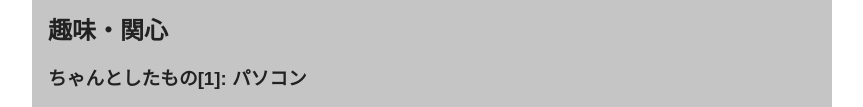
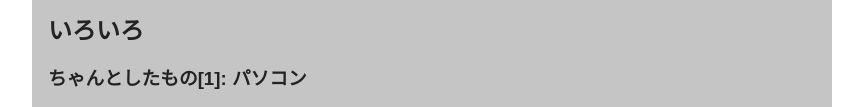
Before and after one commit to onsen-manjuuu/proto-onsen-manjuuu, a plain HTML site: page about.html in a window 1280 px wide. Shown: the part 482-589 px from the top of the page, without its empty margins (208-1071 px from the left). Drawn offline with Linux system fonts and the light colour scheme; a web font is replaced by a local one.

Commit message:
aboutを編集

```diff
--- a/about.html
+++ b/about.html
@@ -35,7 +35,7 @@
                     <li>2019-2023: ぱー研</li>
                     <li>2023-????: TSG(?)</li>
                 </ul>
-                <h2>趣味・関心</h2>
+                <h2>いろいろ</h2>
                 <h3>ちゃんとしたもの[1]: パソコン</h3>
                 <ul>
                     <li>競技プログラミング。長くやっている。AtCoderでレートは1900くらい。グラフアルゴリズムとか好き</li>
```
